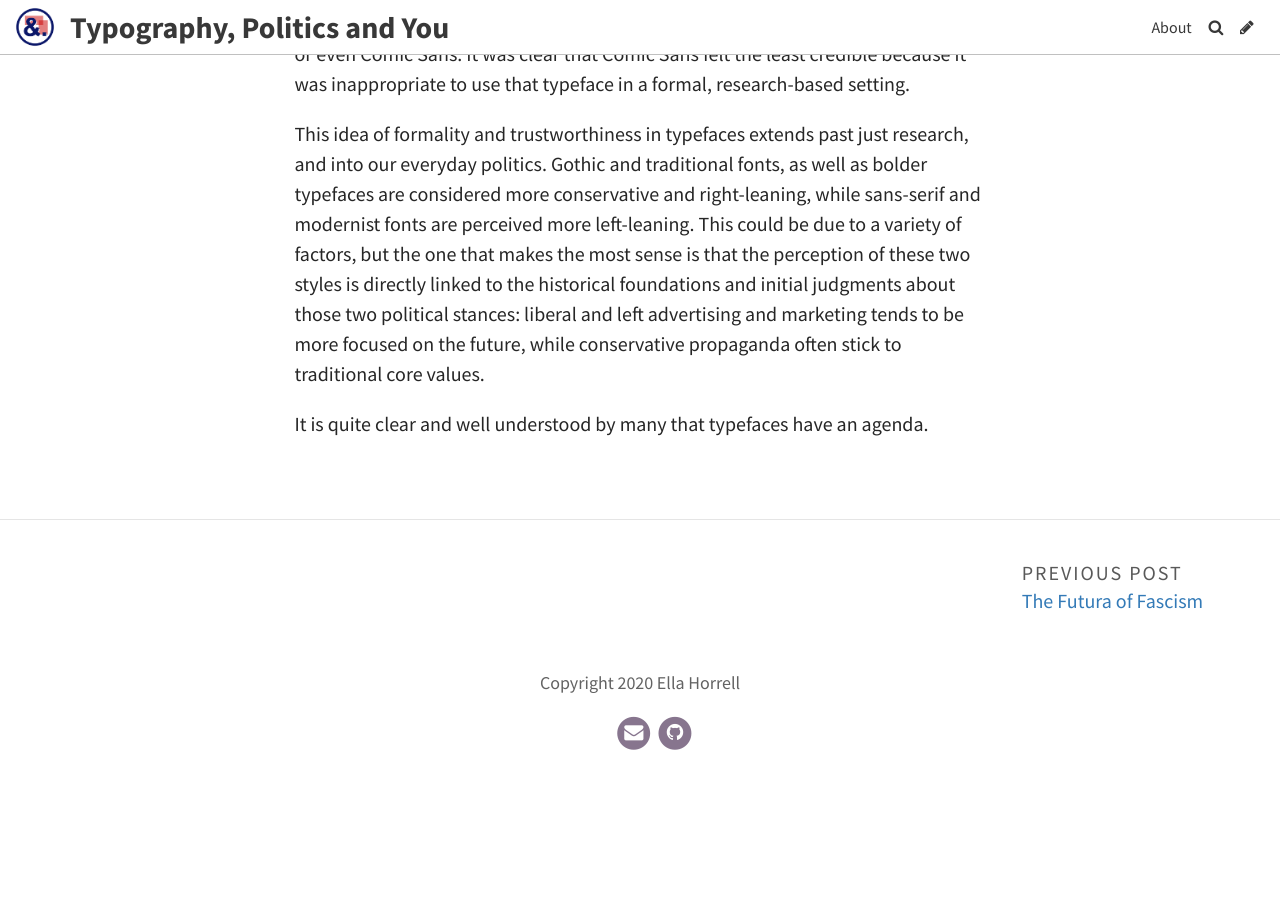
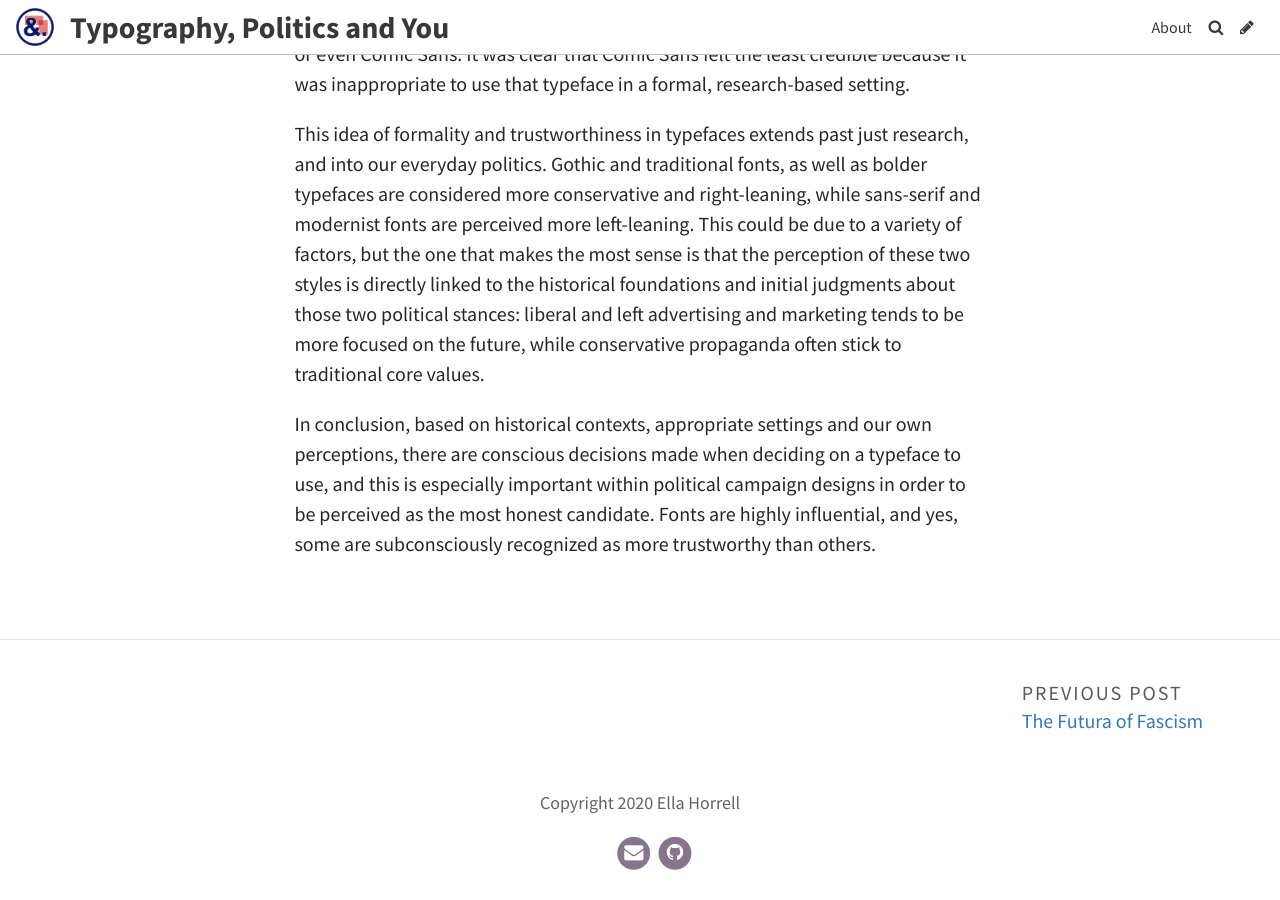
Before and after one commit to ellahorrell/brookesblog, a Jekyll site: the page built from _posts/2020-10-11-trust-in-type-are-some-typefaces-more-convincing-than-others.md, in a window 1280 px wide and 900 px high, scrolled down 673 px. Built offline with Jekyll 4.4.1, drawn with Linux system fonts in a browser that asks for light colours; some web fonts are replaced; before the commit the page ends 1453 px from its top, so only the background shows below that.

Commit message:
Update Post “2020-10-11-trust-in-type-are-some-typefaces-more-convincing-than-others”

```diff
--- a/_posts/2020-10-11-trust-in-type-are-some-typefaces-more-convincing-than-others.md
+++ b/_posts/2020-10-11-trust-in-type-are-some-typefaces-more-convincing-than-others.md
@@ -12,4 +12,4 @@ Serif-style typefaces like Baskerville often feels more believable because they
 
 This idea of formality and trustworthiness in typefaces extends past just research, and into our everyday politics. Gothic and traditional fonts, as well as bolder typefaces are considered more conservative and right-leaning, while sans-serif and modernist fonts are perceived more left-leaning. This could be due to a variety of factors, but the one that makes the most sense is that the perception of these two styles is directly linked to the historical foundations and initial judgments about those two political stances: liberal and left advertising and marketing tends to be more focused on the future, while conservative propaganda often stick to traditional core values.
 
-It is quite clear and well understood by many that typefaces have an agenda.
+In conclusion, based on historical contexts, appropriate settings and our own perceptions, there are conscious decisions made when deciding on a typeface to use, and this is especially important within political campaign designs in order to be perceived as the most honest candidate. Fonts are highly influential, and yes, some are subconsciously recognized as more trustworthy than others.
```
